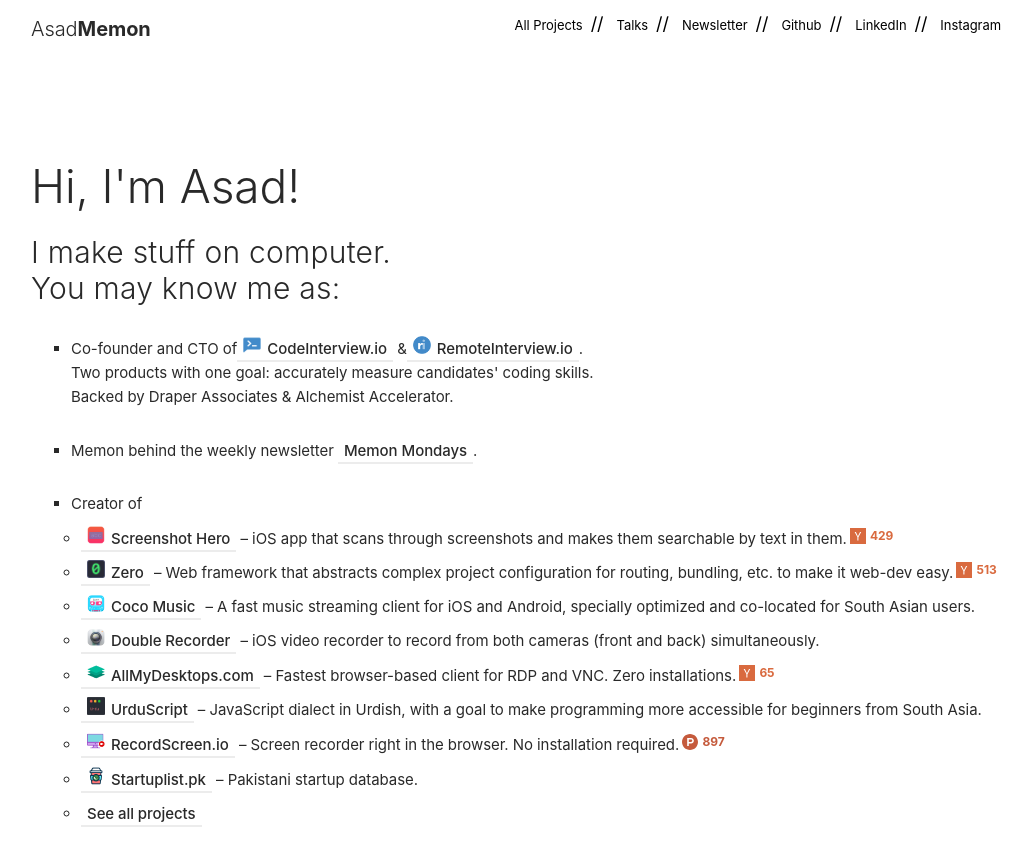
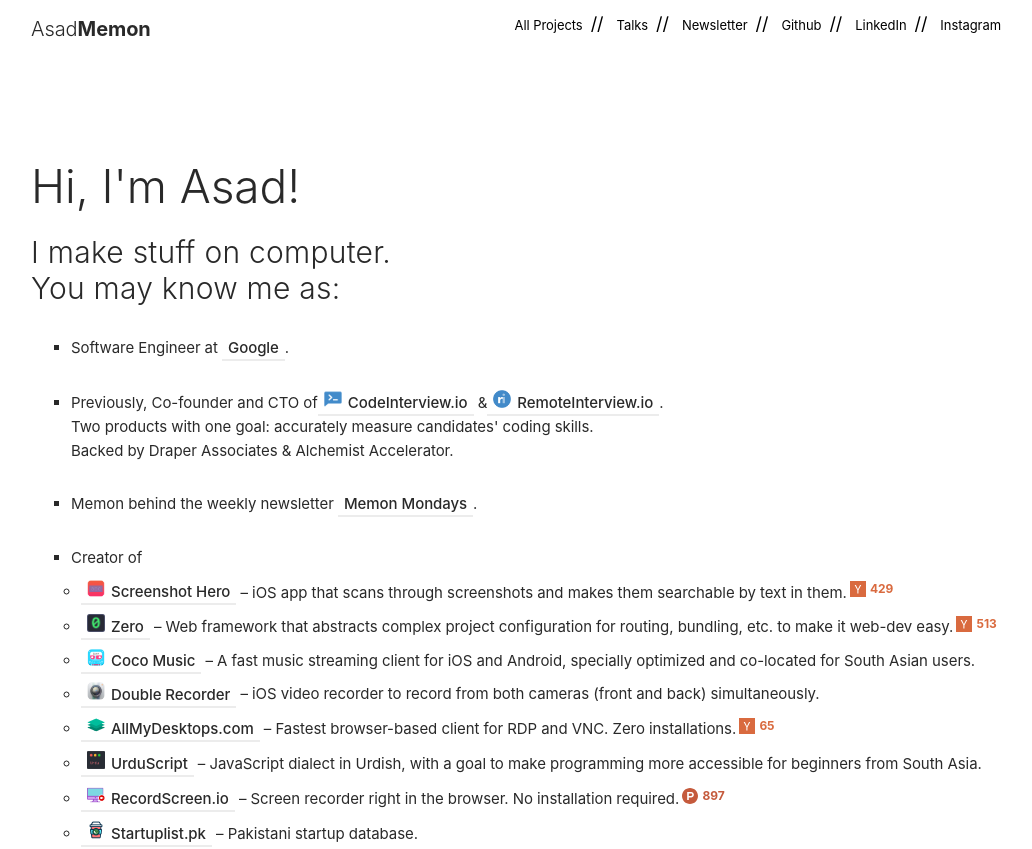
Before and after one commit to asadm/asadm.github.io, a Next.js app: page / in a window 1280 px wide. Shown: the top 849 px of the page, without its empty margins (124-1156 px from the left). Built offline with nearby package versions, Linux system fonts and the light colour scheme.

Commit message:
google job update to homepage

```diff
--- a/pages/index.js
+++ b/pages/index.js
@@ -17,7 +17,8 @@
       </h1>
       <h2>I make stuff on computer.<br />You may know me as:</h2>
       <ul id="homepage-projects">
-        <li>Co-founder and CTO of
+        <li>Software Engineer at <a href="http://google.com/" target="_blank" className="project-link">Google</a>.</li>
+        <li>Previously, Co-founder and CTO of
           <a href="https://codeinterview.io" target="_blank" className="project-link"><img src="/assets/img/icons/ci.png" />CodeInterview.io</a> &
           <a href="https://remoteinterview.io" target="_blank" className="project-link"><img src="/assets/img/icons/ri.png" />RemoteInterview.io</a>.
           <br />Two products with one goal: accurately measure candidates&apos; coding skills.
```
